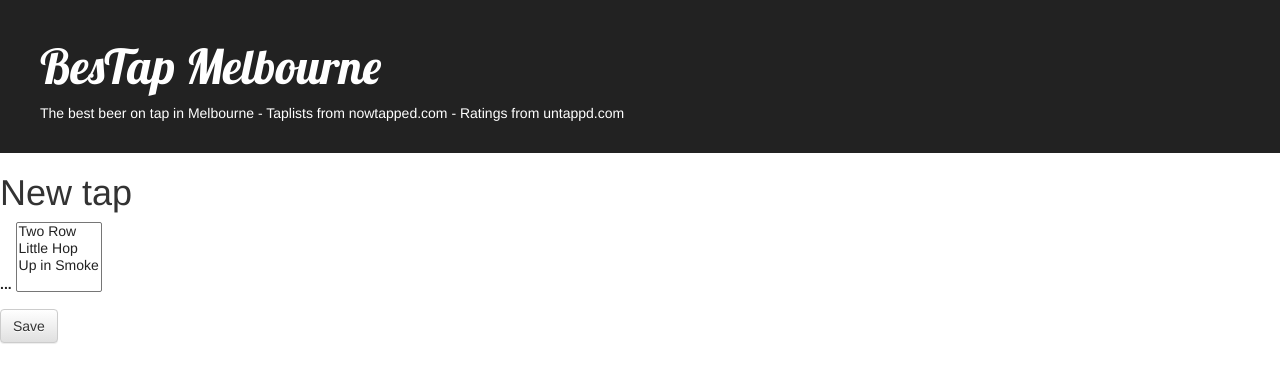
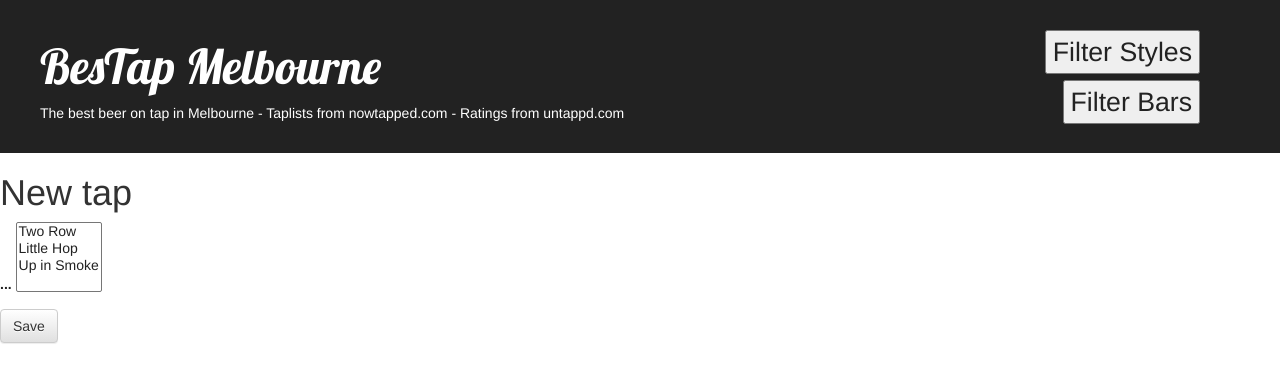
Before and after one commit to MJHorn/my_taps_app, a Django app: template taplists/templates/taplists/tap_edit.html in a window 1280 px wide. Shown: the top 383 px of the page. Run offline with Django 3.2, Linux system fonts and the light colour scheme; the template is opened without the code that fills it: values that come from a table or form of the project are taken from there, others are empty; some libraries are stand-ins or nearby versions.

Commit message:
automated db update

```diff
--- a/taplists/forms.py
+++ b/taplists/forms.py
@@ -14,3 +14,11 @@ class TapForm(forms.Form):
             choices=CHOICES,
             label="...",
             required=False)
+
+
+class StyleForm(forms.Form):
+
+    letters = forms.MultipleChoiceField(
+            choices=CHOICES,
+            label="...",
+            required=False)
--- a/taplists/management/commands/stylestodb.py
+++ b/taplists/management/commands/stylestodb.py
@@ -1,6 +1,7 @@
 from django.core.management import BaseCommand
 import csv
 from taplists.models import Style
+import codecs
 
 class Command(BaseCommand):
 
@@ -9,5 +10,5 @@ class Command(BaseCommand):
 	def handle(self, *args, **options):
 		fields = ['style']
 
-		for row in csv.reader(open('/Users/transfer/Documents/Coding/BesTap/Style_Names'), delimiter='\t'):
+		for row in csv.reader(codecs.open('/Users/transfer/Documents/Coding/BesTap/Style_Names'), delimiter='\t'):
 			Style.objects.create(**dict(zip(fields, row)))
--- a/taplists/models.py
+++ b/taplists/models.py
@@ -1,5 +1,7 @@
 from django.db import models
+from django.utils.encoding import python_2_unicode_compatible
 
+@python_2_unicode_compatible
 class Style(models.Model):
     style = models.CharField(max_length=200)
 
--- a/taplists/static/css/taplists2.css
+++ b/taplists/static/css/taplists2.css
@@ -16,6 +16,25 @@ h1 a {
     font-size: 36pt;
     text-decoration: none;
     padding-left: 0px;
+}
+
+
+.top-menua {
+   position:absolute;
+   top:30px;
+   right:80px;
+   color: #222222;
+   font-size: 20pt;
+   font-family: 'Helvetica';
+}
+
+.top-menub {
+   position:absolute;
+   top:80px;
+   right:80px;
+   color: #222222;
+   font-size: 20pt;
+   font-family: 'Helvetica';
 }
 
 .rightside {
--- a/taplists/templates/taplists/base.html
+++ b/taplists/templates/taplists/base.html
@@ -37,6 +37,8 @@
         <h1><a href="/">BesTap Melbourne</a></h1>
         <p class="subt">The best beer on tap in Melbourne - Taplists from nowtapped.com -
         Ratings from untappd.com</p>
+        <a href="{% url 'tap_style' %}" class="top-menua"><button>Filter Styles</button></a>
+        <a href="/" class="top-menub"><button>Filter Bars</button></a>
     </div>{% block content %} {% endblock %}
     </div>
 </body>
--- a/taplists/urls.py
+++ b/taplists/urls.py
@@ -3,4 +3,5 @@ from . import views
 
 urlpatterns = [
     url(r'^$', views.tap_list, name='tap_list'),
+    url(r'^tapstyle/$', views.tap_style, name='tap_style'),
 ]
```
Also changed, not shown: taplists/filterset.py (+7 -0 lines), taplists/templates/taplists/tap_style.html (added, +32 -0 lines), taplists/views.py (+8 -0 lines), db.sqlite3, 2 other files.
